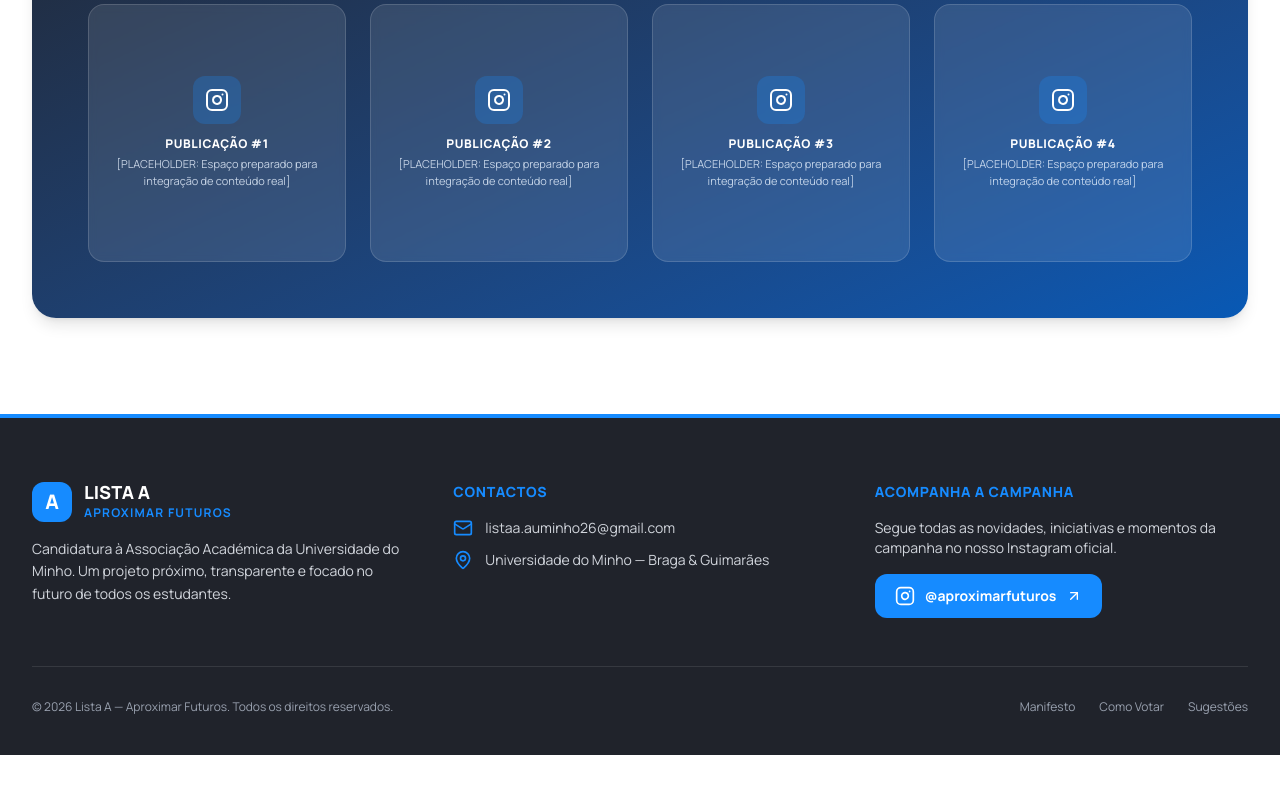
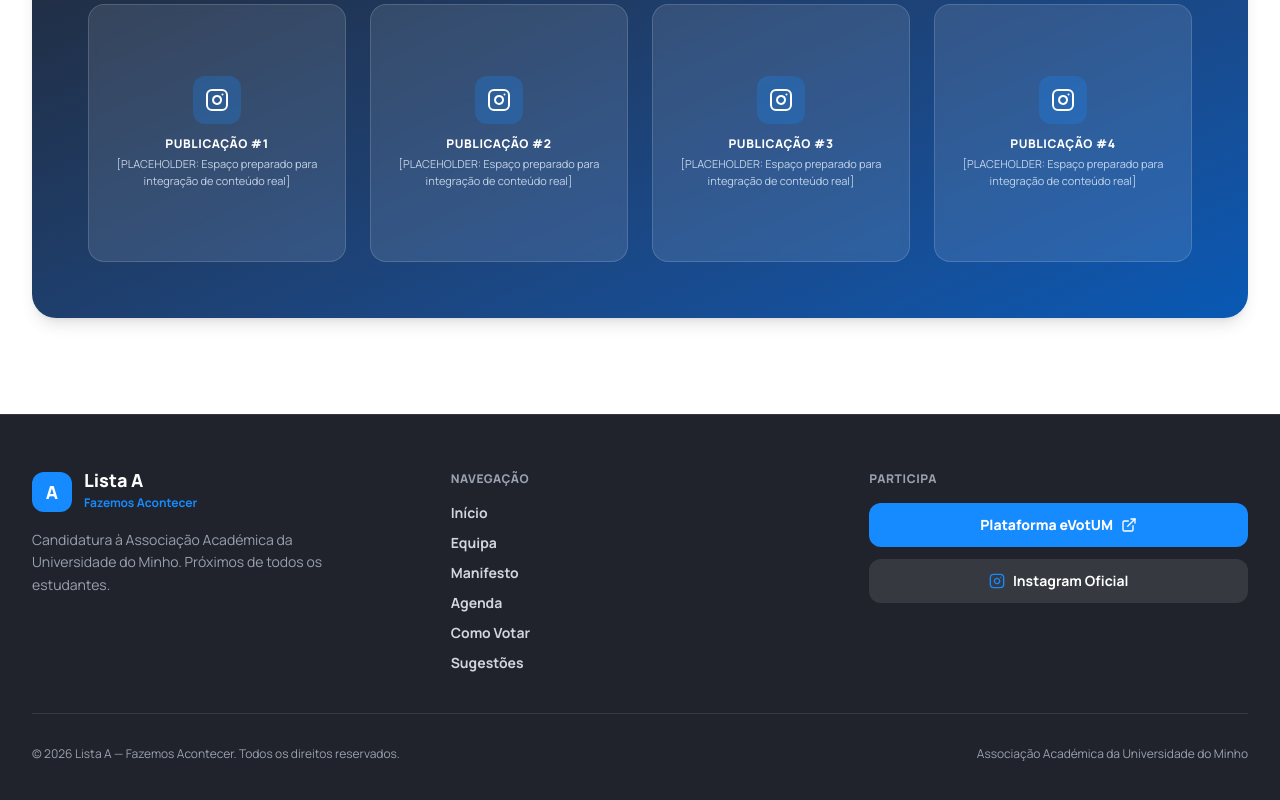
Before and after one commit to listaaaauminho2027-boop/Fazemos-Acontecer, a Next.js app: page / in a window 1280 px wide. Shown: the part 2854-3654 px from the top of the page. Before the commit the page ends 3609 px from the top, so only its background shows below. Built offline with nearby package versions, Linux system fonts and the light colour scheme.

Commit message:
Update Footer.tsx

```diff
--- a/src/components/Footer.tsx
+++ b/src/components/Footer.tsx
@@ -1,79 +1,102 @@
 import Link from 'next/link';
-import { Mail, MapPin, Instagram, ArrowUpRight } from 'lucide-react';
+import { Instagram, ExternalLink } from 'lucide-react';
 
 export default function Footer() {
   return (
-    <footer className="bg-[#20232B] text-white pt-16 pb-10 border-t-4 border-[#168BFF]">
-      <div className="max-w-7xl mx-auto px-4 sm:px-6 lg:px-8">
-        <div className="grid grid-cols-1 md:grid-cols-3 gap-12 pb-12 border-b border-white/10">
-          {/* Área 1: Identidade */}
+    <footer className="bg-[#20232B] text-white border-t border-white/10">
+      <div className="max-w-7xl mx-auto px-4 sm:px-6 lg:px-8 py-14">
+        <div className="grid grid-cols-1 md:grid-cols-3 gap-10 pb-10 border-b border-white/10">
+          {/* Coluna 1: Identidade */}
           <div className="space-y-4">
             <div className="flex items-center gap-3">
-              <div className="w-10 h-10 rounded-xl bg-[#168BFF] flex items-center justify-center text-white font-extrabold text-xl">
+              <div className="w-10 h-10 rounded-xl bg-[#168BFF] text-white flex items-center justify-center font-extrabold text-lg">
                 A
               </div>
               <div>
-                <p className="font-extrabold text-lg leading-none">LISTA A</p>
-                <p className="text-xs font-bold tracking-widest text-[#168BFF] uppercase mt-1">
-                  Aproximar Futuros
-                </p>
+                <span className="block font-extrabold text-lg leading-none">
+                  Lista A
+                </span>
+                <span className="text-xs font-bold text-[#168BFF]">
+                  Fazemos Acontecer
+                </span>
               </div>
             </div>
-            <p className="text-gray-300 text-sm leading-relaxed max-w-sm">
-              Candidatura à Associação Académica da Universidade do Minho. Um projeto próximo, transparente e focado no futuro de todos os estudantes.
+            <p className="text-sm text-gray-400 leading-relaxed max-w-xs">
+              Candidatura à Associação Académica da Universidade do Minho. Próximos de todos os estudantes.
             </p>
           </div>
 
-          {/* Área 2: Contactos */}
-          <div className="space-y-4">
-            <h3 className="text-sm font-extrabold uppercase tracking-wider text-[#168BFF]">
-              Contactos
+          {/* Coluna 2: Navegação */}
+          <div>
+            <h3 className="text-xs font-extrabold uppercase tracking-wider text-gray-400 mb-4">
+              Navegação
             </h3>
-            <ul className="space-y-3 text-sm text-gray-300">
+            <ul className="space-y-2.5 text-sm font-bold">
               <li>
-                <a
-                  href="mailto:listaa.auminho26@gmail.com"
-                  className="flex items-center gap-3 hover:text-white transition-colors"
-                >
-                  <Mail className="w-5 h-5 text-[#168BFF] shrink-0" />
-                  <span>listaa.auminho26@gmail.com</span>
-                </a>
+                <Link href="/" className="text-gray-300 hover:text-[#168BFF] transition-colors">
+                  Início
+                </Link>
               </li>
-              <li className="flex items-center gap-3">
-                <MapPin className="w-5 h-5 text-[#168BFF] shrink-0" />
-                <span>Universidade do Minho — Braga & Guimarães</span>
+              <li>
+                <Link href="/equipa" className="text-gray-300 hover:text-[#168BFF] transition-colors">
+                  Equipa
+                </Link>
+              </li>
+              <li>
+                <Link href="/manifesto" className="text-gray-300 hover:text-[#168BFF] transition-colors">
+                  Manifesto
+                </Link>
+              </li>
+              <li>
+                <Link href="/agenda" className="text-gray-300 hover:text-[#168BFF] transition-colors">
+                  Agenda
+                </Link>
+              </li>
+              <li>
+                <Link href="/duvidas" className="text-gray-300 hover:text-[#168BFF] transition-colors">
+                  Como Votar
+                </Link>
+              </li>
+              <li>
+                <Link href="/sugestoes" className="text-gray-300 hover:text-[#168BFF] transition-colors">
+                  Sugestões
+                </Link>
               </li>
             </ul>
           </div>
 
-          {/* Área 3: Instagram */}
+          {/* Coluna 3: Participação & Redes */}
           <div className="space-y-4">
-            <h3 className="text-sm font-extrabold uppercase tracking-wider text-[#168BFF]">
-              Acompanha a Campanha
+            <h3 className="text-xs font-extrabold uppercase tracking-wider text-gray-400">
+              Participa
             </h3>
-            <p className="text-sm text-gray-300">
-              Segue todas as novidades, iniciativas e momentos da campanha no nosso Instagram oficial.
-            </p>
+            <div className="flex flex-col gap-3">
+              <a
+                href="https://evotum.uminho.pt/"
+                target="_blank"
+                rel="noopener noreferrer"
+                className="inline-flex items-center justify-center gap-2 bg-[#168BFF] hover:bg-[#0759B5] text-white font-extrabold text-sm px-5 py-3 rounded-xl transition-colors"
+              >
+                <span>Plataforma eVotUM</span>
+                <ExternalLink className="w-4 h-4" />
+              </a>
+
               <a
                 href="https://www.instagram.com/"
                 target="_blank"
                 rel="noopener noreferrer"
-              className="inline-flex items-center gap-2.5 bg-[#168BFF] hover:bg-[#0759B5] text-white font-bold text-sm px-5 py-3 rounded-xl transition-colors"
+                className="inline-flex items-center justify-center gap-2 bg-white/10 hover:bg-white/20 text-white font-bold text-sm px-5 py-3 rounded-xl transition-colors"
               >
-              <Instagram className="w-5 h-5" />
-              <span>@aproximarfuturos</span>
-              <ArrowUpRight className="w-4 h-4" />
+                <Instagram className="w-4 h-4 text-[#168BFF]" />
+                <span>Instagram Oficial</span>
               </a>
             </div>
           </div>
+        </div>
 
-        <div className="pt-8 flex flex-col sm:flex-row justify-between items-center gap-4 text-xs text-gray-400">
-          <p>© {new Date().getFullYear()} Lista A — Aproximar Futuros. Todos os direitos reservados.</p>
-          <div className="flex gap-6">
-            <Link href="/manifesto" className="hover:text-white transition-colors">Manifesto</Link>
-            <Link href="/duvidas" className="hover:text-white transition-colors">Como Votar</Link>
-            <Link href="/sugestoes" className="hover:text-white transition-colors">Sugestões</Link>
-          </div>
+        <div className="pt-8 flex flex-col sm:flex-row items-center justify-between gap-4 text-xs text-gray-400">
+          <p>© 2026 Lista A — Fazemos Acontecer. Todos os direitos reservados.</p>
+          <p>Associação Académica da Universidade do Minho</p>
         </div>
       </div>
     </footer>
```
Lines whose indentation alone changed are shown as unchanged.
